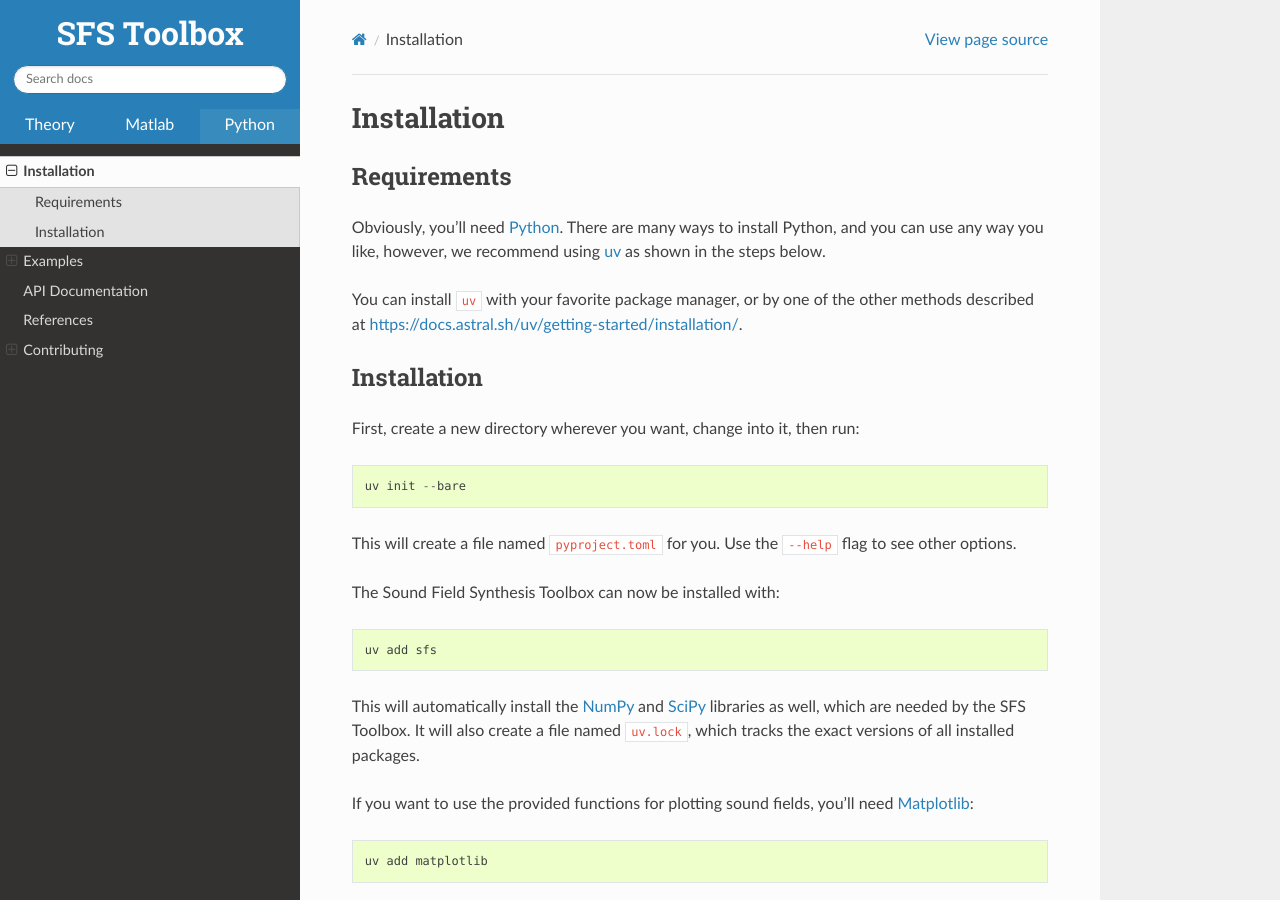
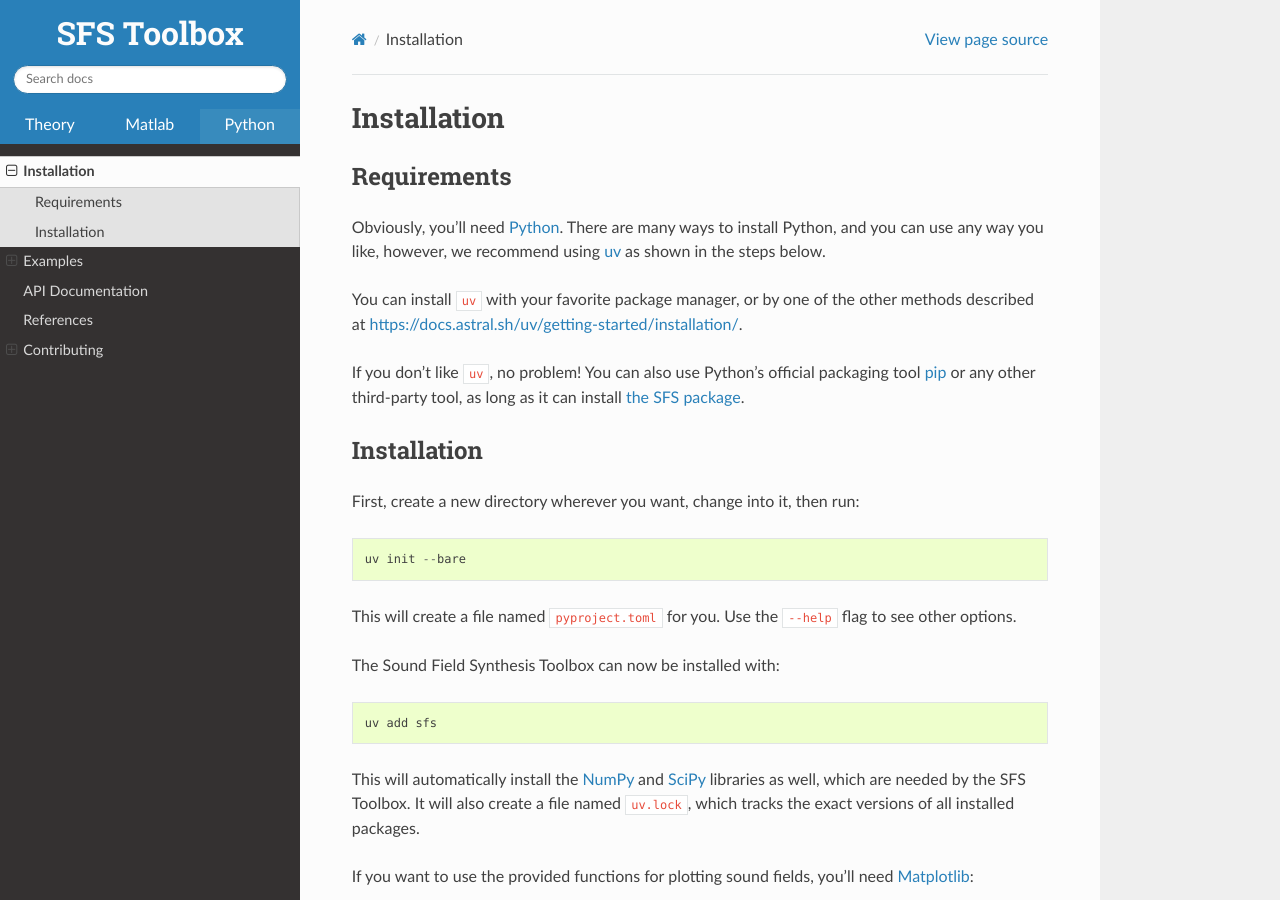
Before and after one commit to sfstoolbox/sfs-python, a Sphinx documentation site: the page built from doc/installation.rst, in a window 1280 px wide and 900 px high. Built offline with Sphinx 7.4.7 and the Read the Docs theme 3.1.0, drawn with Linux system fonts in a browser that asks for light colours; pages that are not in the unit, such as notebooks, are missing from menus.

Commit message:
Mention alternatives to uv

```diff
--- a/doc/installation.rst
+++ b/doc/installation.rst
@@ -13,8 +13,14 @@ You can install ``uv`` with your favorite package manager,
 or by one of the other methods described at
 https://docs.astral.sh/uv/getting-started/installation/.
 
+If you don't like ``uv``, no problem!
+You can also use Python's official packaging tool pip_ or any other third-party tool,
+as long as it can install `the SFS package`_.
+
 .. _Python: https://www.python.org/
 .. _uv: https://docs.astral.sh/uv/
+.. _pip: https://packaging.python.org/en/latest/tutorials/installing-packages/
+.. _the SFS package: https://pypi.org/project/sfs/
 .. _NumPy: http://www.numpy.org/
 .. _SciPy: https://www.scipy.org/scipylib/
 .. _Matplotlib: https://matplotlib.org/
```
